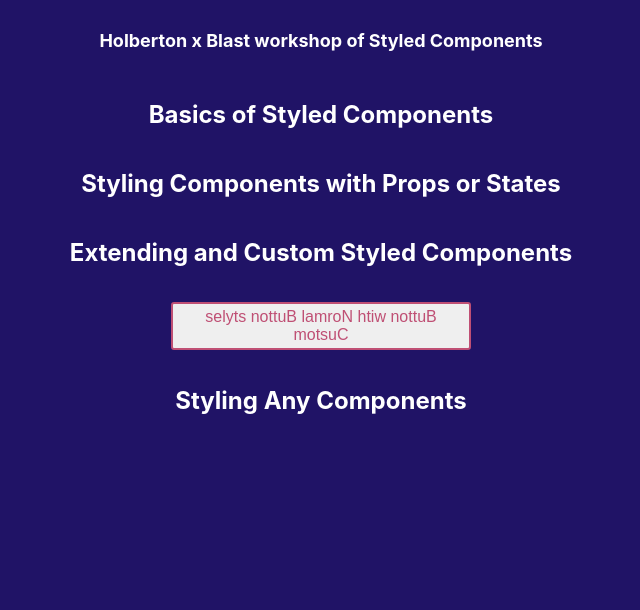
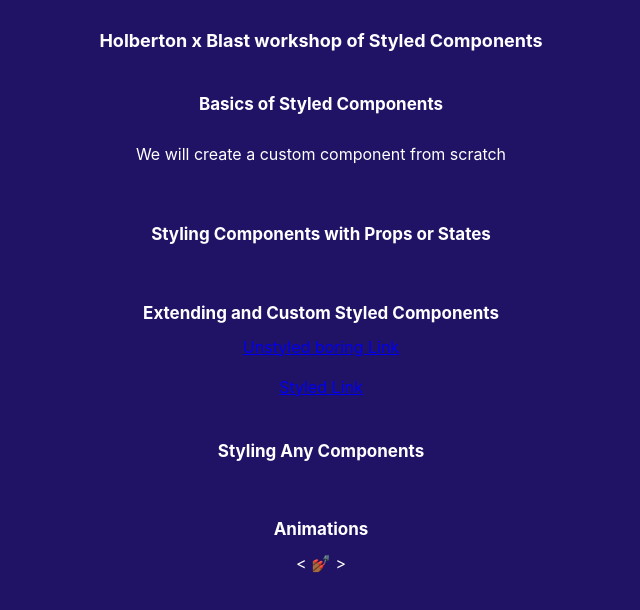
Before and after one commit to Miguel22247/workshops-hbtn, a React (Create React App) app: page / in a window 1280 px wide. Shown: the top 610 px of the page, without its empty margins (319-959 px from the left). Built offline with nearby package versions, Linux system fonts and the light colour scheme.

Commit message:
update data

```diff
--- a/src/App-styles.js
+++ b/src/App-styles.js
@@ -21,7 +21,7 @@
 `;
 
 export const Subtitle = styled.h2`
-  font-size: 1.5em;
+  font-size: calc(1px + 2vmin);
   text-align: center;
   color: white;
 `;
--- a/src/App.jsx
+++ b/src/App.jsx
@@ -1,11 +1,20 @@
 import React from "react";
+import styled from "styled-components";
 import { Header, Title } from "./app-styles";
 import * as S from "./app-styles";
 import { BasicComponent } from "./components/basics";
 import { ExtendingStyling } from "./components/extending-styles";
 import { StylingAnything } from "./components/styling-any-component";
 import { StylingWithPropsAndStates } from "./components/with-props";
+import { AnimationsShow } from "./components/animations";
 
+const Main = styled.main`
+  display: flex;
+  flex-direction: column;
+  align-items: center;
+  justify-content: center;
+  gap: 30px;
+`;
 
 function App() {
 
@@ -14,6 +23,7 @@
       <Header>
         <Title>Holberton x Blast workshop of Styled Components</Title>
       </Header>
+      <Main>
         <S.Wrapper>
           <S.Subtitle>Basics of Styled Components</S.Subtitle>
           <BasicComponent />
@@ -30,6 +40,11 @@
           <S.Subtitle>Styling Any Components</S.Subtitle>
           <StylingAnything />
         </S.Wrapper>
+        <S.Wrapper>
+          <S.Subtitle>Animations</S.Subtitle>
+          <AnimationsShow />
+        </S.Wrapper>
+      </Main>
 
       {/* // TODO: Show how to import components from a JS file using both methods */}
     </>
--- a/src/components/basics/index.jsx
+++ b/src/components/basics/index.jsx
@@ -2,5 +2,9 @@
 import styled from "styled-components";
 
 export const BasicComponent = () => {
-  return <></>;
+  return (
+    <div>
+      <p>We will create a custom component from scratch</p>
+    </div>
+  );
 };
--- a/src/components/extending-styles/index.jsx
+++ b/src/components/extending-styles/index.jsx
@@ -1,9 +1,9 @@
 import React from "react";
 import styled from "styled-components";
 import { NormalButton } from "../global/Button";
+import { CustomLink } from "../global/Link";
 
-const WhiteButton = styled(NormalButton)`
-`;
+const StyledLink = styled(CustomLink)``;
 
 export const ExtendingStyling = () => {
   const ReversedButton = (props) => (
@@ -11,9 +11,9 @@
   );
   return (
     <>
-      <WhiteButton as={ReversedButton}>
-        Custom Button with Normal Button styles
-      </WhiteButton>
+      <CustomLink url="https://styled-components.com/docs/basics#styling-any-component">Unstyled boring Link</CustomLink>
+      <br />
+      <StyledLink url="https://styled-components.com/docs/basics#styling-any-component">Styled Link</StyledLink>
     </>
   );
 };
--- a/src/components/global/Link.jsx
+++ b/src/components/global/Link.jsx
@@ -1,6 +1,6 @@
 import React from "react";
 
 // here we can use reactDom Link also
-export const CustomLink = ({ url, children }) => (
-  <a href={url}>{children}</a>
-);
+export const CustomLink = ({ url, children }) => {
+  return <a href={url}>{children}</a>;
+};
--- a/src/index.css
+++ b/src/index.css
@@ -12,6 +12,7 @@
   -webkit-font-smoothing: antialiased;
   -moz-osx-font-smoothing: grayscale;
   background-color: #201366;
+  color: #fff;
 }
 
 code {
```
Lines whose indentation alone changed are shown as unchanged.
